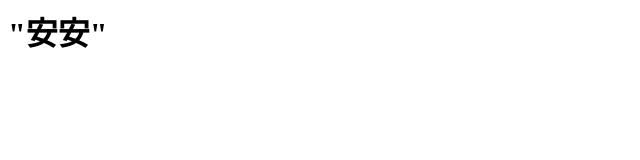
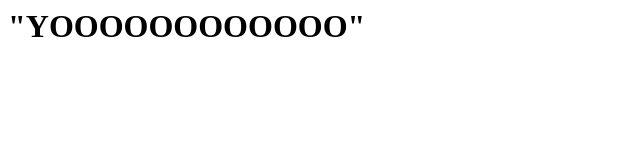
Before and after one commit to Albert0224/albert0224, a plain HTML site: page index.html in a window 1280 px wide. Shown: the whole page, without its empty margins (0-640 px from the left). Drawn offline with Linux system fonts and the light colour scheme.

Commit message:
Update index.html

```diff
--- a/index.html
+++ b/index.html
@@ -1,3 +1,3 @@
 <html>
-  <h1>"安安"</h1>
+  <h1>"YOOOOOOOOOOOO"</h1>
 </html>
```
